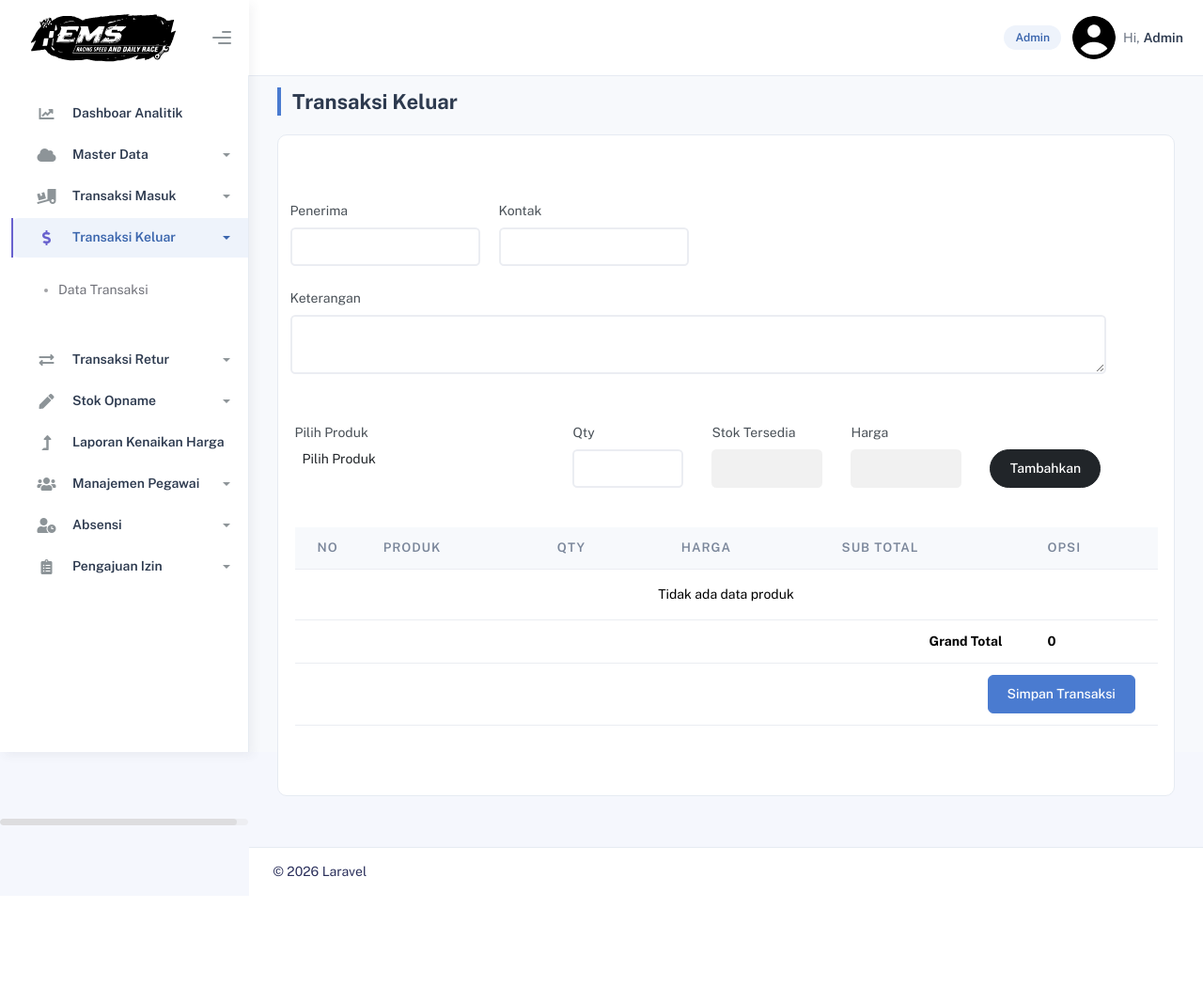
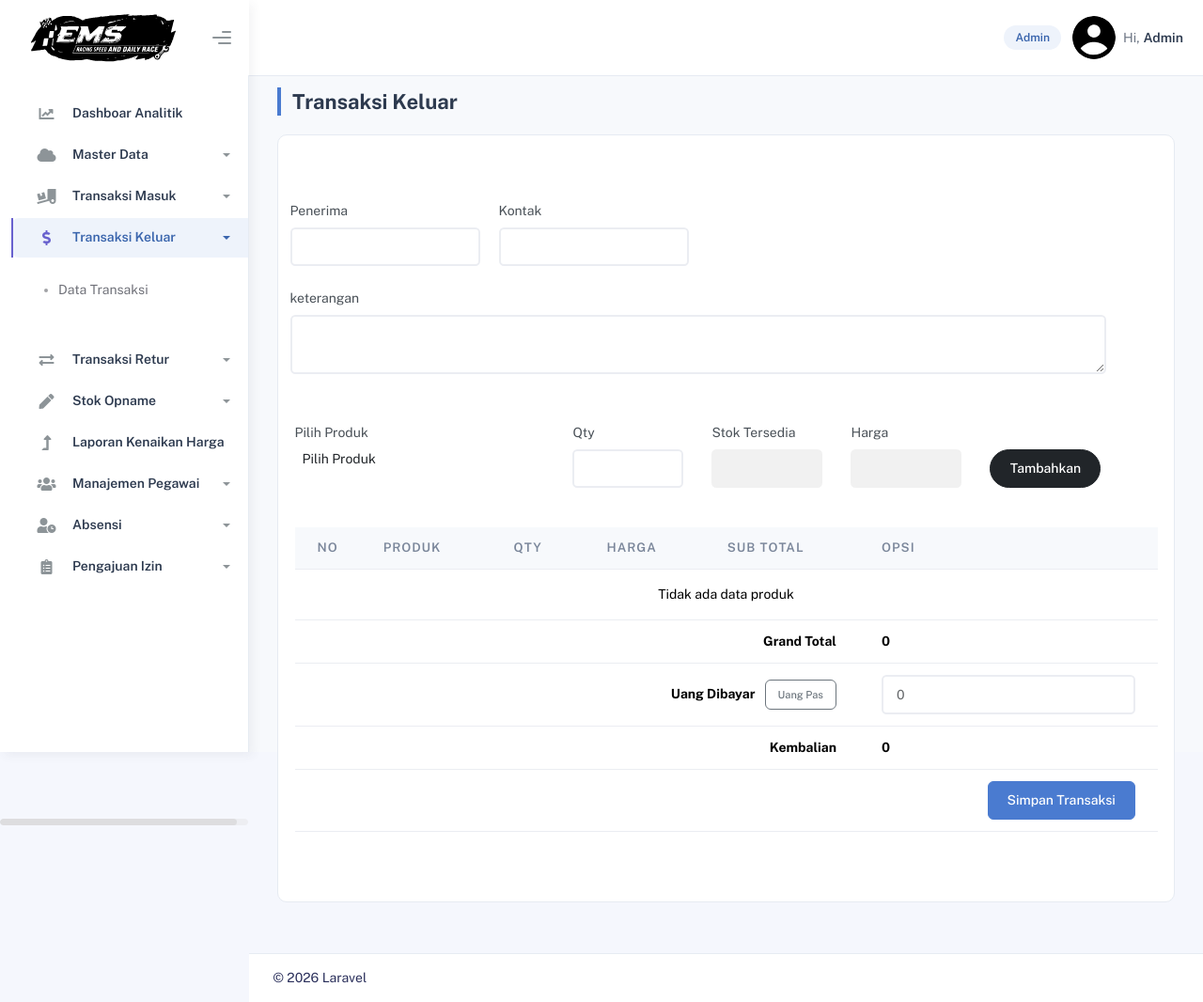
Before and after one commit to dilsle/SolvTech, a Laravel app: page /transaksi-keluar/create in a window 1280 px wide. Shown: the whole page at 94% size. Before the commit the page ends 933 px from the top, so only its background shows below. Run offline with Laravel 12, Linux system fonts and the light colour scheme; a user stored in the database is signed in; data comes from the database, SQL or seed files in the repository; some libraries are stand-ins or nearby versions.

Commit message:
Transaksi keluar tambahan

```diff
--- a/app/Http/Controllers/TransaksiKeluarController.php
+++ b/app/Http/Controllers/TransaksiKeluarController.php
@@ -195,12 +195,22 @@ class TransaksiKeluarController extends Controller
                 }
             }
 
+            // Cek pembayaran terhadap total yang dihitung server
+            $uangDibayar = (int) $request->uang_dibayar;
+
+            if ($uangDibayar < $totalHarga) {
+                throw ValidationException::withMessages([
+                    'uang_dibayar' => 'Uang yang dibayarkan kurang dari total belanja (Rp ' . number_format($totalHarga, 0, ',', '.') . ').',
+                ]);
+            }
             // Buat transaksi setelah semua stok berhasil divalidasi.
             $transaksi = Transaksi::create([
                 'nomor_transaksi' => $nomorTransaksi,
                 'jenis_transaksi' => $this->jenisTransaksi,
                 'jumlah_barang' => array_sum(array_column($alokasiItems, 'qty')),
                 'total_harga' => $totalHarga,
+                'uang_dibayar' => $uangDibayar,
+                'kembalian' => $uangDibayar - $totalHarga,
                 'keterangan' => $request->keterangan,
                 'petugas' => Auth::user()->name,
                 'penerima' => $request->penerima,
--- a/app/Http/Requests/storeTransaksiKeluarRequest.php
+++ b/app/Http/Requests/storeTransaksiKeluarRequest.php
@@ -27,6 +27,7 @@ class storeTransaksiKeluarRequest extends FormRequest
             'kontak'     => 'required|string|max:255',
             'keterangan' => 'nullable|string',
             'items'      => 'required|array|min:1',
+            'uang_dibayar' => 'required|integer|min:0',
         ];
     }
 
@@ -36,6 +37,8 @@ class storeTransaksiKeluarRequest extends FormRequest
             'penerima.required' => 'Field penerima wajib diisi.',
             'kontak.required'   => 'Field kontak wajib diisi.',
             'items.required'    => 'Minimal harus ada satu produk yang ditambahkan dalam transaksi.',
+            'uang_dibayar.required' => 'Uang yang dibayar wajib diisi.',
+            'uang_dibayar.integer'  => 'Uang yangdibayar harus berupa angka.',
         ];
     }
 }
--- a/app/Models/Transaksi.php
+++ b/app/Models/Transaksi.php
@@ -15,6 +15,8 @@ class Transaksi extends Model
         'petugas',
         'pengirim',
         'penerima',
+        'uang_dibayar',
+        'kembalian',
         'kontak'
     ];
 
--- a/resources/views/absensi/rekap.blade.php
+++ b/resources/views/absensi/rekap.blade.php
@@ -35,7 +35,6 @@
             </div>
             <div class="col-md-4 d-flex gap-1 mb-2">
                 <button type="submit" class="btn btn-black btn-round w-50">Filter</button>
-                <button type="button" onclick="window.print()" class="btn btn-primary btn-round w-50"><i class="fa fa-print"></i> Cetak</button>
             </div>
         </form>
 
--- a/resources/views/transaksi-keluar/create.blade.php
+++ b/resources/views/transaksi-keluar/create.blade.php
@@ -16,7 +16,7 @@
                     <input type="text" name="kontak" id="kontak" class="form-control">
                 </div>
                 <div class="form-group mt-1">
-                    <label for="keterangan" class="form-label">Keterangan</label>
+                    <label for="keterangan" class="form-label">keterangan</label>
                     <textarea name="keterangan" id="keterangan" cols="30" rows="2" class="form-control"></textarea>
                 </div>
             </div>
@@ -62,6 +62,19 @@
                     <th id="grand-total">0</th>
                 </tr>
                 <tr>
+                    <th colspan="5" class="text-end align-middle">
+                        Uang Dibayar
+                        <button type="button" class="btn btn-outline-secondary btn-sm ms-2" id="btn-uang-pas">Uang Pas</button>
+                    </th>
+                    <th style="min-width: 180px">
+                        <input type="text" inputmode="numeric" id="uang-dibayar" class="form-control" placeholder="0" autocomplete="off">
+                    </th>
+                </tr>
+                <tr>
+                    <th colspan="5" class="text-end">Kembalian</th>
+                    <th id="kembalian">0</th>
+                </tr>
+                <tr>
                     <th colspan="6" class="text-end">
                         <button type="button" class="btn btn-primary" id="btn-simpan-transaksi">Simpan Transaksi</button>
                     </th>
@@ -74,10 +87,43 @@
 @endsection
 @push('script')
     <script>
-    $(document).ready(function () {$("#alert-danger").hide();
-        const numberFormat = new Intl.NumberFormat('id-ID')
+    $(document).ready(function () {
+        $("#alert-danger").hide();
+        const numberFormat = new Intl.NumberFormat('id-ID');
         let selectedOption = {};
         let selectedProduk = [];
+
+        function hitungTotal() {
+            return selectedProduk.reduce((total, item) => total + item.subTotal, 0);
+        }
+
+        function ambilUangDibayar() {
+            return parseInt(($("#uang-dibayar").val() || '').replace(/\D/g, '')) || 0;
+        }
+
+        function hitungKembalian() {
+            const selisih = ambilUangDibayar() - hitungTotal();
+            const $kembalian = $("#kembalian");
+
+            if (selisih >= 0) {
+                $kembalian.text(numberFormat.format(selisih)).removeClass('text-danger');
+            } else {
+                $kembalian.text('Kurang ' + numberFormat.format(-selisih)).addClass('text-danger');
+            }
+        }
+
+        // Format ribuan otomatis saat mengetik uang dibayar
+        $("#uang-dibayar").on("input", function () {
+            const angka = $(this).val().replace(/\D/g, '');
+            $(this).val(angka ? numberFormat.format(parseInt(angka)) : '');
+            hitungKembalian();
+        });
+
+        $("#btn-uang-pas").on("click", function () {
+            const total = hitungTotal();
+            $("#uang-dibayar").val(total ? numberFormat.format(total) : '');
+            hitungKembalian();
+        });
 
         $('#select-produk').select2({
             placeholder: 'Pilih Produk',
@@ -88,29 +134,26 @@
                 url: "{{ route('get-data.varian-produk') }}",
                 dataType: 'json',
                 delay: 250,
-                data: function (params){
-                    let query = {
-                        search: params.term
-                    }
-                    return query
+                data: function (params) {
+                    return { search: params.term };
                 },
                 processResults: function (data) {
                     return {
-                        results: data.map((item)=> {
+                        results: data.map((item) => {
                             return {
                                 id: item.id,
                                 text: item.text,
-                                harga:item.harga,
-                                stok:item.stok,
+                                harga: item.harga,
+                                stok: item.stok,
                                 nomor_sku: item.nomor_sku
-                            }
+                            };
                         })
-                    }
+                    };
                 }
             }
         });
 
-        $('#select-produk').on('select2:select', function(e){
+        $('#select-produk').on('select2:select', function (e) {
             let data = e.params.data;
             $("#harga").val(data.harga);
             $("#stok").val(data.stok);
@@ -122,31 +165,20 @@
             let qty = parseInt($("#qty").val());
             let harga = parseInt($("#harga").val());
 
-            if(!selectedOption.id || !qty || !harga) {
-                swal({
-                    icon: 'warning',
-                    title: 'Perhatian',
-                    text: 'Input belum lengkap',
-                    timer: 3000
-                });
+            if (!selectedOption.id || !qty || !harga) {
+                swal({ icon: 'warning', title: 'Perhatian', text: 'Input belum lengkap', timer: 3000 });
                 return;
             }
 
-            if(qty < 1 || harga < 1) {
-                swal({
-                    icon: 'warning',
-                    title: 'Perhatian',
-                    text: 'Qty atau Harga tidak boleh kurang dari 1',
-                    timer: 3000
-                });
+            if (qty < 1 || harga < 1) {
+                swal({ icon: 'warning', title: 'Perhatian', text: 'Qty atau Harga tidak boleh kurang dari 1', timer: 3000 });
                 return;
             }
 
             let subTotal = qty * harga;
-
             let existingItem = selectedProduk.find(item => item.nomor_sku === selectedOption.nomor_sku);
 
-            if(existingItem) {
+            if (existingItem) {
                 existingItem.qty = parseInt(existingItem.qty) + parseInt(qty);
                 existingItem.harga = parseInt(harga);
                 existingItem.subTotal = existingItem.qty * existingItem.harga;
@@ -155,8 +187,8 @@
                     text: selectedOption.text,
                     nomor_sku: selectedOption.nomor_sku,
                     qty: qty,
-                    harga:harga,
-                    subTotal:subTotal
+                    harga: harga,
+                    subTotal: subTotal
                 });
             }
 
@@ -177,8 +209,8 @@
             let tableBody = $("#table-produk tbody");
             tableBody.empty();
 
-            selectedProduk.forEach((item, index)=>{
-                let row = `
+            selectedProduk.forEach((item, index) => {
+                tableBody.append(`
                 <tr>
                     <td class="text-center">${index + 1}</td>
                     <td>${item.text}</td>
@@ -191,33 +223,37 @@
                         </button>
                     </td>
                 </tr>
-                `;
-                tableBody.append(row);
+                `);
             });
 
-            if(selectedProduk.length === 0) {
-                tableBody.append(`<tr><td colspan="7" class="text-center">Tidak ada data produk</td></tr>`);
+            if (selectedProduk.length === 0) {
+                tableBody.append(`<tr><td colspan="6" class="text-center">Tidak ada data produk</td></tr>`);
             }
 
-            let grandTotal = selectedProduk.reduce((total, item)=> total + item.subTotal, 0);
-            $("#grand-total").text(numberFormat.format(grandTotal));
+            $("#grand-total").text(numberFormat.format(hitungTotal()));
+            hitungKembalian();
         }
 
         renderTable();
 
-       $("#btn-simpan-transaksi").on("click", function (e) {
+        $("#btn-simpan-transaksi").on("click", function (e) {
             e.preventDefault();
             $("#alert-danger").hide().empty();
 
-            if(selectedProduk.length === 0){
-                swal({
-                    icon: 'warning',
-                    title: 'Perhatian',
-                    text: 'Wajib menuliskan 1 produk yang akan dicatat',
-                    timer: 3000
-                });
+            if (selectedProduk.length === 0) {
+                swal({ icon: 'warning', title: 'Perhatian', text: 'Wajib menuliskan 1 produk yang akan dicatat', timer: 3000 });
                 return;
             }
+
+            const dibayar = ambilUangDibayar();
+
+            if (dibayar < hitungTotal()) {
+                swal({ icon: 'warning', title: 'Perhatian', text: 'Uang yang dibayarkan kurang dari total belanja', timer: 3000 });
+                return;
+            }
+
+            const $btn = $(this);
+            $btn.prop('disabled', true).text('Menyimpan...');
 
             $.ajax({
                 method: "POST",
@@ -228,6 +264,7 @@
                     penerima: $("#penerima").val(),
                     kontak: $("#kontak").val(),
                     keterangan: $("#keterangan").val(),
+                    uang_dibayar: dibayar,
                 },
                 success: function (response) {
                     if (response.success) {
@@ -236,7 +273,7 @@
                             title: 'Berhasil',
                             text: 'Transaksi Keluar berhasil ditambahkan',
                             timer: 1500,
-                            showConfirmButton: false
+                            buttons: false
                         });
                         setTimeout(function () {
                             window.location.href = response.redirect_url + '?cetak=1';
@@ -244,11 +281,12 @@
                     }
                 },
                 error: function (xhr) {
+                    $btn.prop('disabled', false).text('Simpan Transaksi');
+
                     const errors = xhr.responseJSON?.errors;
-                    if(errors){
+                    if (errors) {
                         renderError(errors);
                     } else {
-                        // Menangkap error 500 dari server agar ketahuan salahnya di mana
                         swal({
                             icon: 'error',
                             title: 'Gagal',
@@ -267,7 +305,7 @@
             Object.values(errors).forEach(err => {
                 err.forEach(msg => {
                     alertBox.append(`<p class="mb-0">${msg}</p>`);
-                })
+                });
             });
             alertBox.show();
         }
--- a/resources/views/transaksi-keluar/show.blade.php
+++ b/resources/views/transaksi-keluar/show.blade.php
@@ -18,6 +18,8 @@
         <x-meta-item label="Kontak" value="{{ $transaksi->kontak }}" />
         <x-meta-item label="Jumlah Barang" value="{{ number_format($transaksi->jumlah_barang) }} pcs" />
         <x-meta-item label="Total Harga" value="Rp. {{ number_format($transaksi->total_harga) }}" />
+        <x-meta-item label="Uang Dibayar" value="Rp. {{ number_format($transaksi->uang_dibayar) }}" />
+        <x-meta-item label="Kembalian" value="Rp. {{ number_format($transaksi->kembalian) }}" />
         <x-meta-item label="Keterangan" value="{{ $transaksi->keterangan }}" />
         <x-meta-item label="Petugas" value="{{ $transaksi->petugas }}" />
         <x-meta-item label="Tanggal Transaksi" value="{{ $transaksi->formated_date }}" />
```
Also changed, not shown: resources/views/transaksi-keluar/struk.blade.php (+11 -0 lines), database/migrations/2026_11_26_072934_add_pembayaran_to_transaksis_table.php (added).
